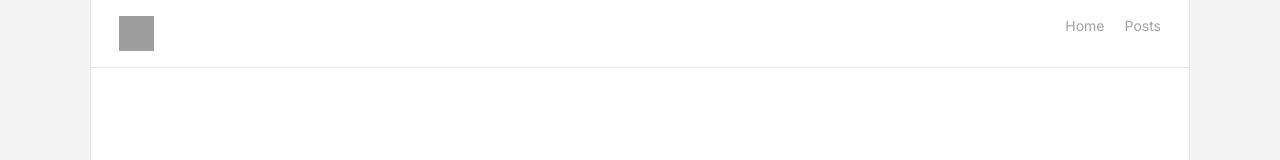
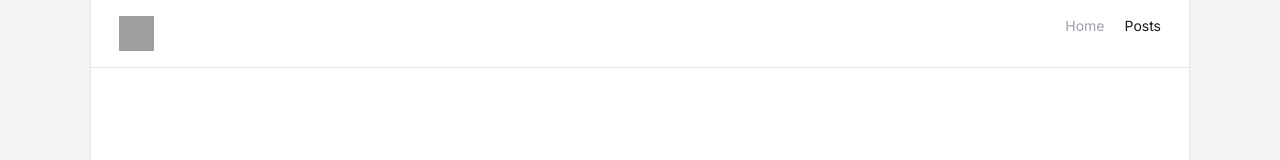
Before and after one commit to Ismaelp96/full-stack, a Next.js app: page /posts in a window 1280 px wide. Shown: the top 160 px of the page. Built offline with nearby package versions, Linux system fonts and the light colour scheme; grey boxes are pictures that could not be loaded.

Commit message:
nav active href

```diff
--- a/src/app/layout.tsx
+++ b/src/app/layout.tsx
@@ -8,7 +8,7 @@ import Container from '@/components/container';
 const inter = Inter({ subsets: ['latin'] });
 
 export const metadata: Metadata = {
-  title: 'Create Next App',
+  title: 'My Posts',
   description: 'Generated by create next app',
 };
 
--- a/src/components/header.tsx
+++ b/src/components/header.tsx
@@ -1,5 +1,7 @@
+'use client';
 import Image from 'next/image';
 import Link from 'next/link';
+import { usePathname } from 'next/navigation';
 
 const navLinks = [
   {
@@ -7,12 +9,13 @@ const navLinks = [
     label: 'Home',
   },
   {
-    href: '/posts/',
+    href: '/posts',
     label: 'Posts',
   },
 ];
 
 const Header = () => {
+  const pathname = usePathname();
   return (
     <header className='w-full px-7 py-4 border-b flex justify-between'>
       <Link href={'/'}>
@@ -31,7 +34,11 @@ const Header = () => {
             <li key={link.href}>
               <Link
                 href={link.href}
-                className='text-zinc-400 hover:text-zinc-600 transition-all duration-200'
+                className={`transition-all duration-200 ${
+                  pathname === link.href
+                    ? 'text-zinc-900'
+                    : 'text-zinc-400 hover:text-zinc-600 '
+                }`}
               >
                 {link.label}
               </Link>
```
